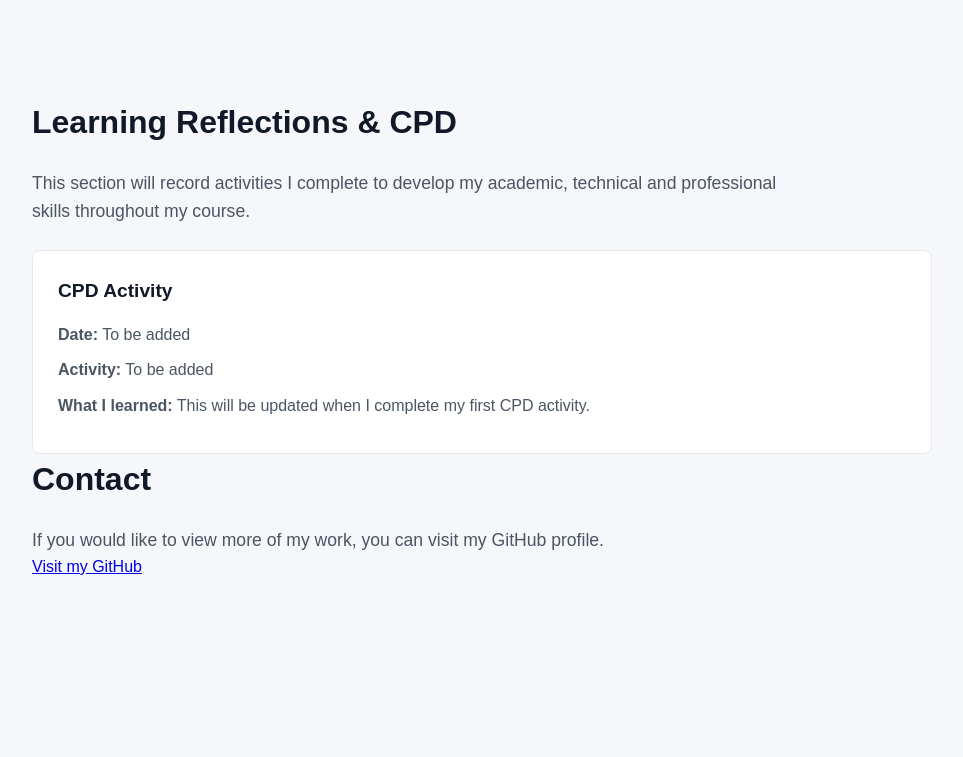
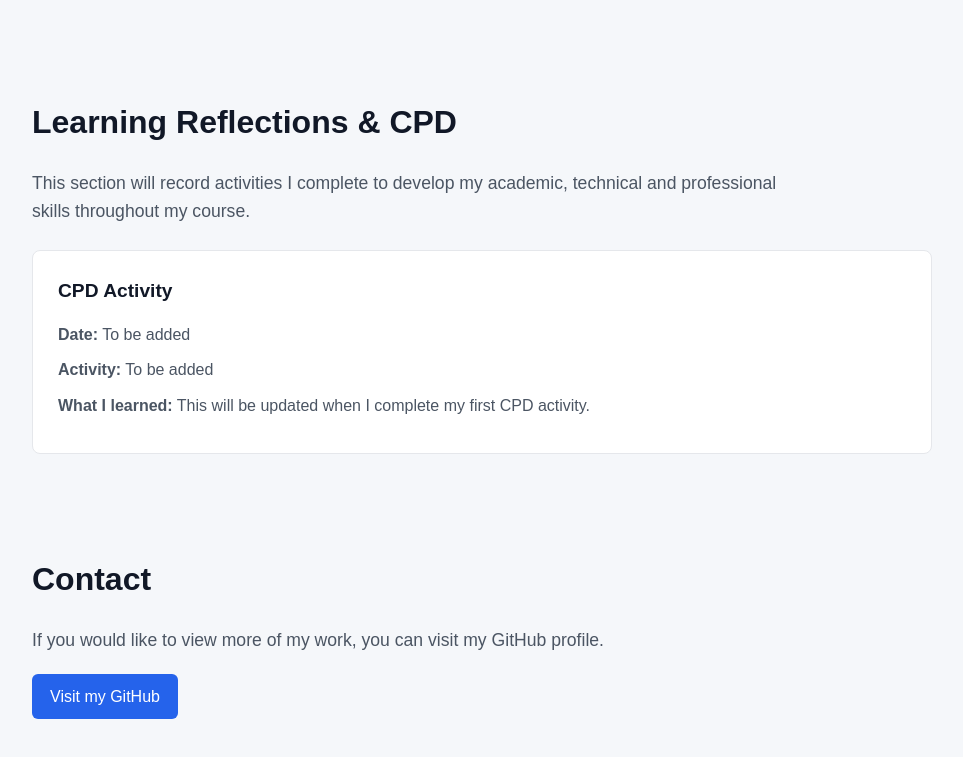
Before and after one commit to Jwhizz16/Joshua-portfolio, a plain HTML site: page index.html in a window 1280 px wide. Shown: the part 1461-2218 px from the top of the page, without its empty margins (96-1059 px from the left). Before the commit the page ends 2120 px from the top, so only its background shows below. Drawn offline with Linux system fonts and the light colour scheme.

Commit message:
Update style.css

```diff
--- a/style.css
+++ b/style.css
@@ -214,3 +214,26 @@ nav {
     margin-bottom: 10px;
     color: #4b5563;
 }
+/* Contact Section */
+
+#contact {
+    margin-top: 100px;
+    margin-bottom: 80px;
+}
+
+#contact p {
+    margin-bottom: 20px;
+}
+
+#contact a {
+    display: inline-block;
+    background-color: #2563eb;
+    color: white;
+    text-decoration: none;
+    padding: 10px 18px;
+    border-radius: 6px;
+}
+
+#contact a:hover {
+    background-color: #1d4ed8;
+}
```
